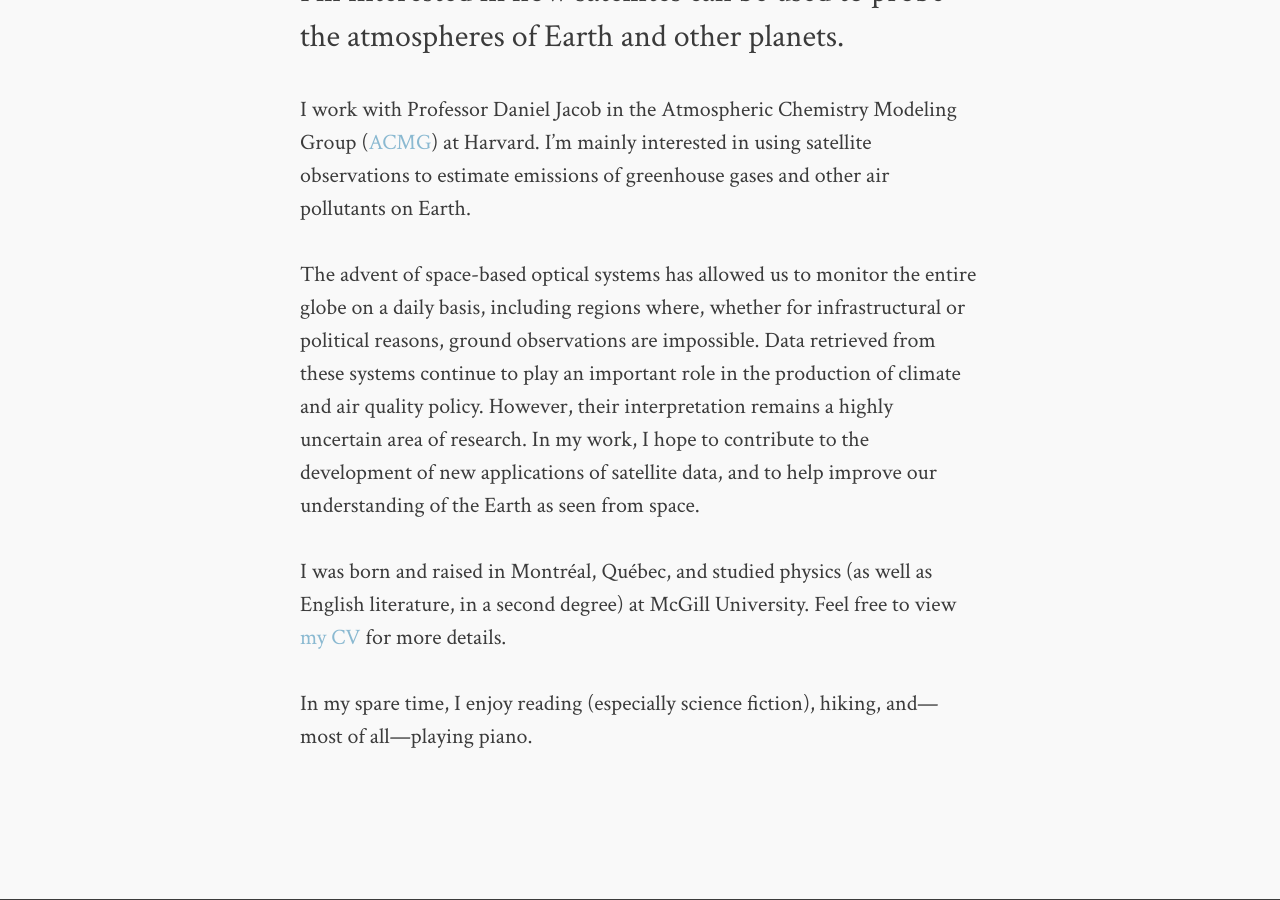
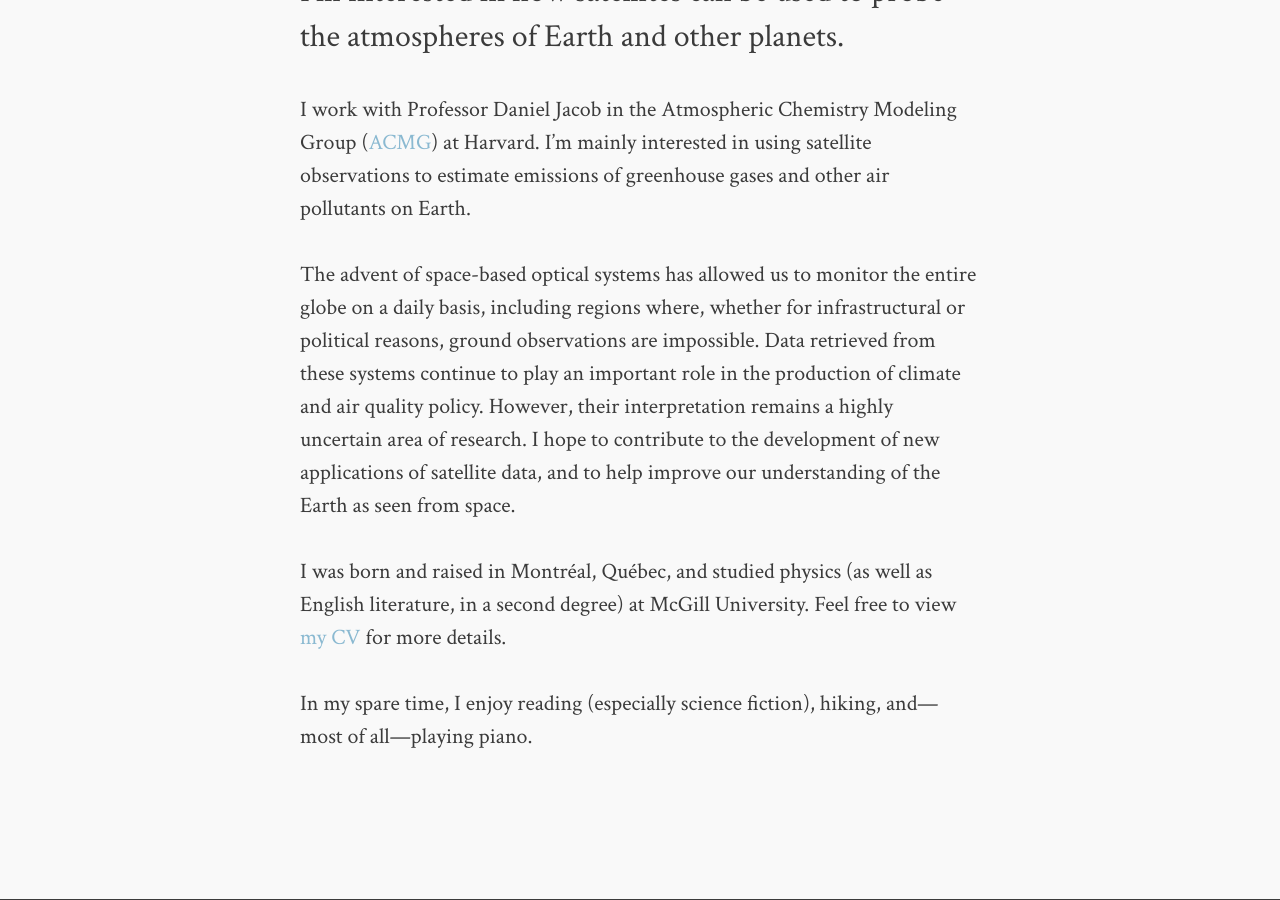
Before and after one commit to djvaron/djvaron.github.io, a Jekyll site: the page built from about.md, in a window 1280 px wide and 900 px high, scrolled down 646 px. Built offline with Jekyll 4.4.1, drawn with Linux system fonts in a browser that asks for light colours.

Commit message:
edit about

```diff
--- a/about.md
+++ b/about.md
@@ -10,7 +10,7 @@
 
 I work with Professor Daniel Jacob in the Atmospheric Chemistry Modeling Group ([ACMG](http://acmg.seas.harvard.edu/)) at Harvard. I'm mainly interested in using satellite observations to estimate emissions of greenhouse gases and other air pollutants on Earth.
 
-The advent of space-based optical systems has allowed us to monitor the entire globe on a daily basis, including regions where, whether for infrastructural or political reasons, ground observations are impossible. Data retrieved from these systems continue to play an important role in the production of climate and air quality policy. However, their interpretation remains a highly uncertain area of research. In my work, I hope to contribute to the development of new applications of satellite data, and to help improve our understanding of the Earth as seen from space.
+The advent of space-based optical systems has allowed us to monitor the entire globe on a daily basis, including regions where, whether for infrastructural or political reasons, ground observations are impossible. Data retrieved from these systems continue to play an important role in the production of climate and air quality policy. However, their interpretation remains a highly uncertain area of research. I hope to contribute to the development of new applications of satellite data, and to help improve our understanding of the Earth as seen from space.
 
 I was born and raised in Montr&#233;al, Qu&#233;bec, and studied physics (as well as English literature, in a second degree) at McGill University. Feel free to view <a href="{{ site.url }}/cv.pdf">my CV</a> for more details.
 
```
